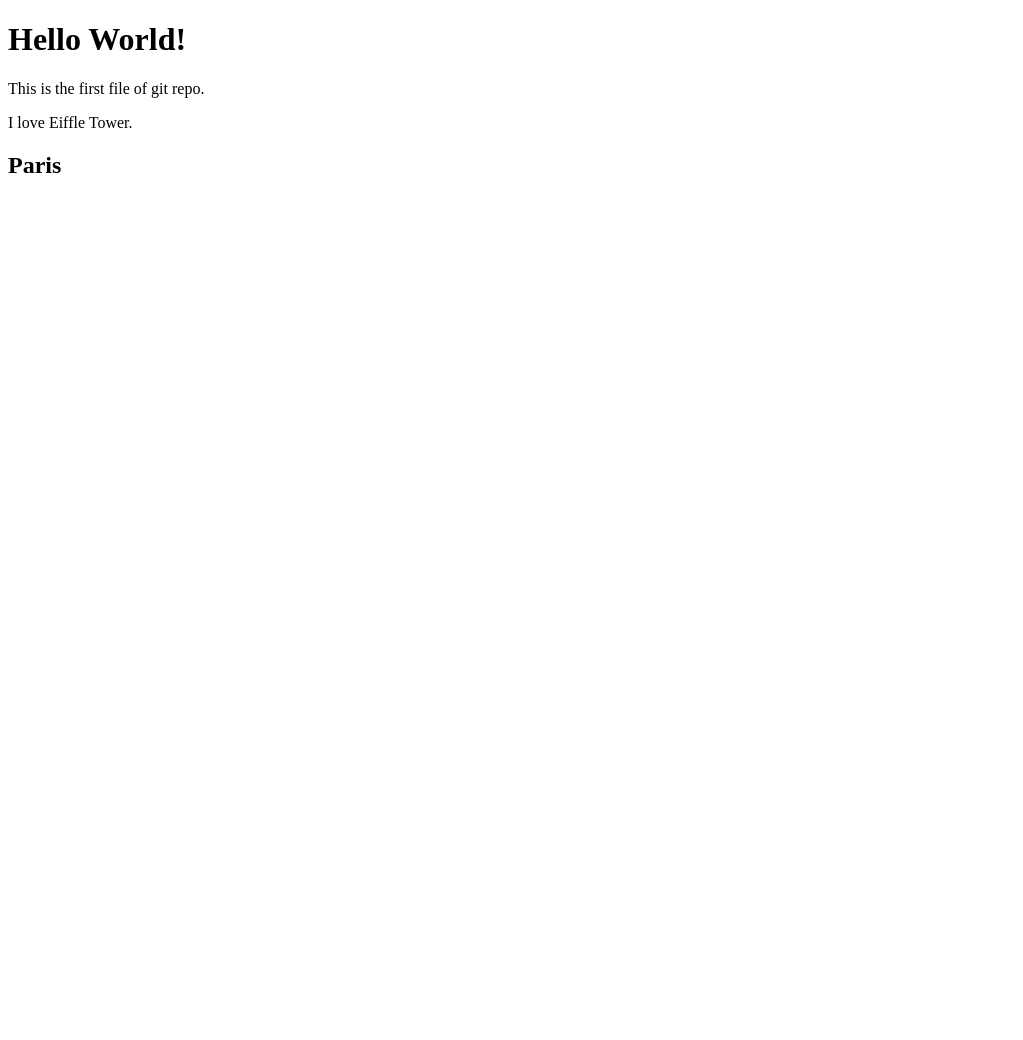
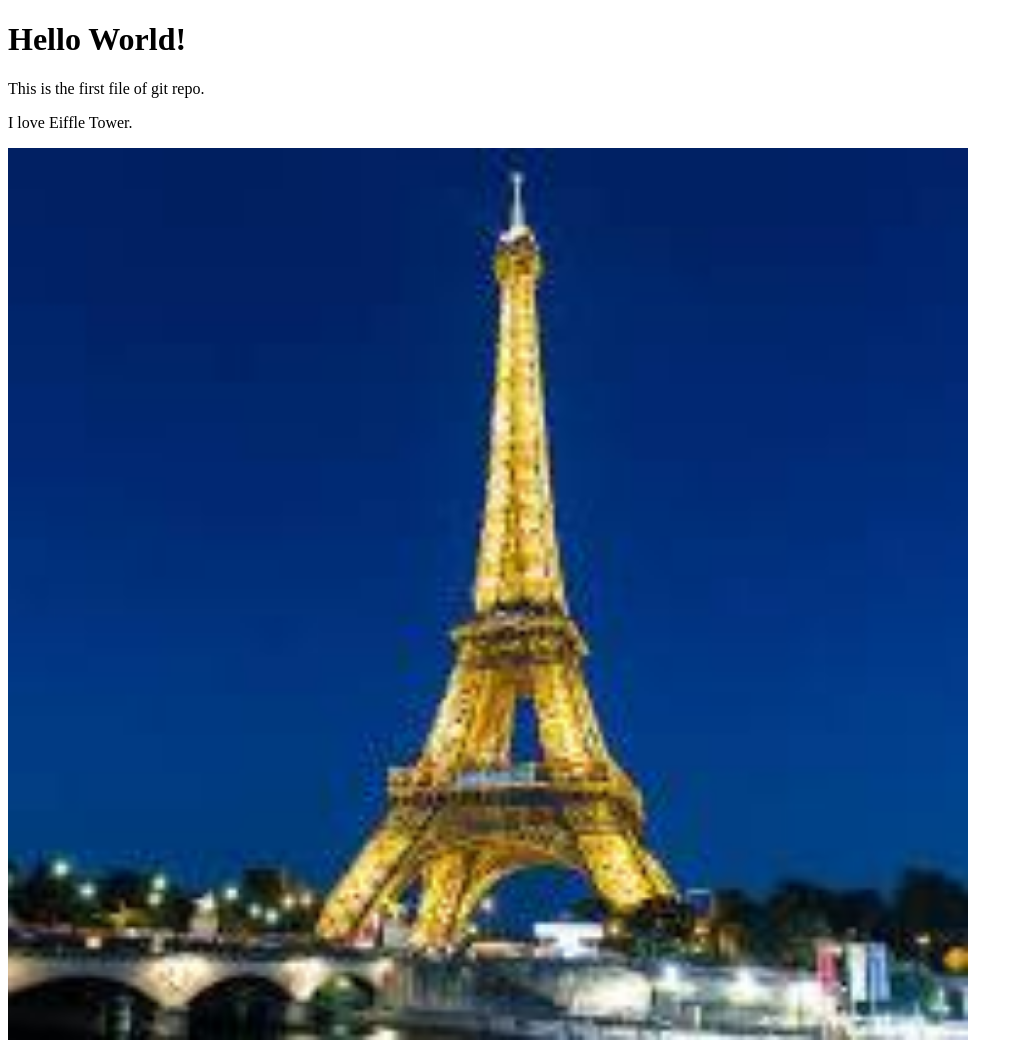
Before and after one commit to RiyaaMakwana24/hello-paris, a plain HTML site: page index.html in a window 1280 px wide. Shown: the top 1040 px of the page, without its empty margins (0-1023 px from the left). Before the commit the page ends 800 px from the top, so only its background shows below. Drawn offline with Linux system fonts and the light colour scheme.

Commit message:
Added image to Eiffle tower

```diff
--- a/index.html
+++ b/index.html
@@ -10,6 +10,7 @@
   <h1>Hello World!</h1>
   <p>This is the first file of git repo.</p>
   <p>I love Eiffle Tower.</p>
+  <div><img src="download.jpeg" alt="Eiffle tower" style="width:100%;max-width:960px"></div>
   <h2>Paris</h2>
 
 </body>
```
Also changed, not shown: download.jpeg (added).
